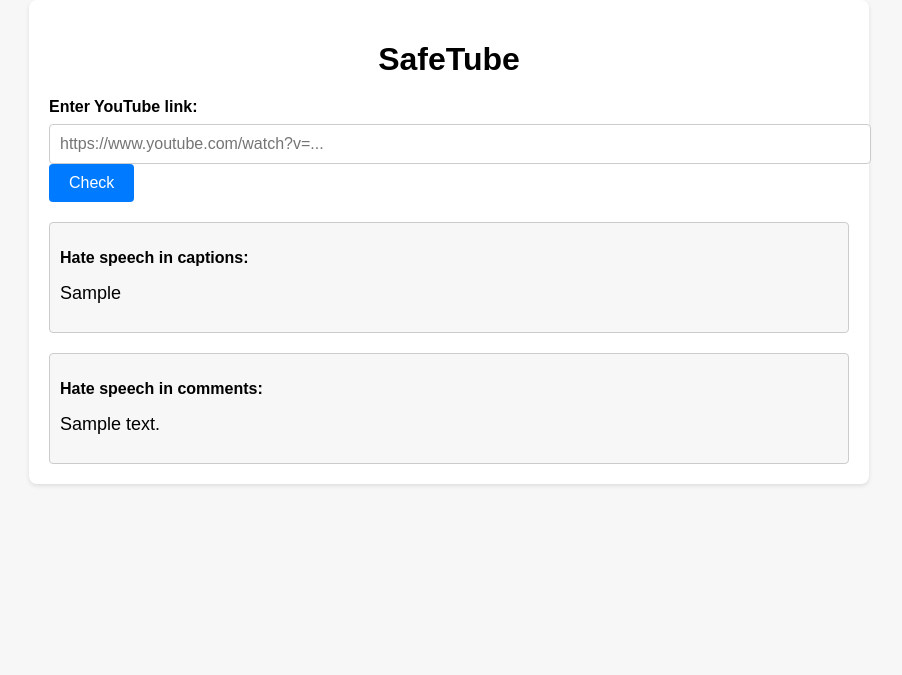
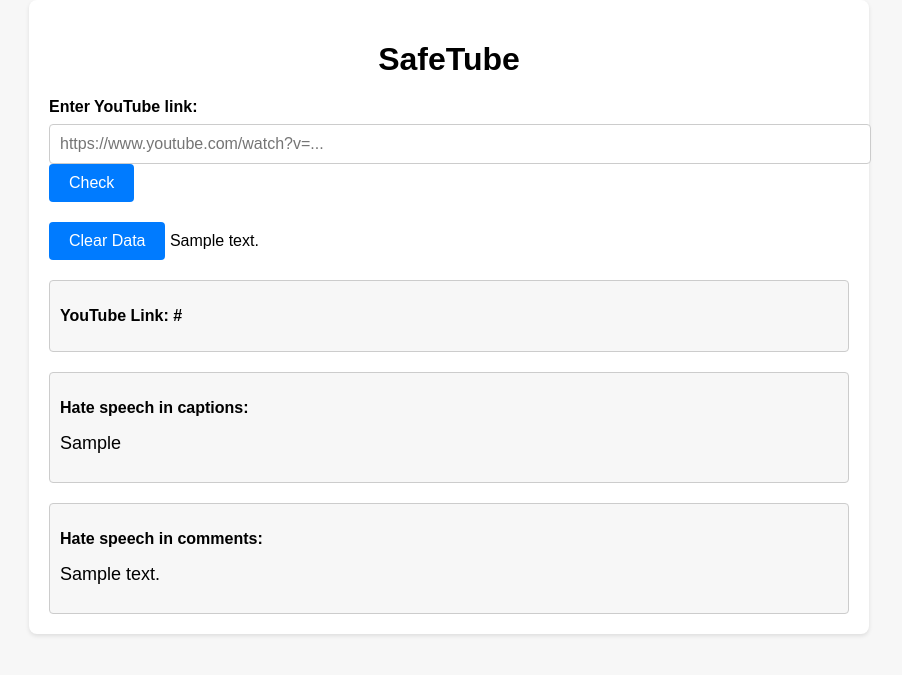
Before and after one commit to janidhu-wijetunga/FYP-Project, a Flask app: template templates/index.html in a window 1280 px wide. Shown: the top 675 px of the page, without its empty margins (191-1093 px from the left). Run offline with Flask 3, Linux system fonts and the light colour scheme; the template is opened without the code that fills it: most values are stand-ins (such as "Sample title", 1, 10 or a date in 2020).

Commit message:
clear data

```diff
--- a/app.py
+++ b/app.py
@@ -10,6 +10,9 @@ from flask import Flask, render_template, request
 load_dotenv()
 api_key = os.getenv("API_KEY")
 
+comments_file_path = "comments.txt"
+transcript_file_path = "transcript.txt"
+
 # Define flask back end.
 app = Flask(__name__)
 @app.route('/', methods=['GET', 'POST'])
@@ -17,13 +20,12 @@ def index():
 
     video_link = ""
     video_id = ""
+    transcript_file_content = ""
+    comments_file_content = ""
 
     if request.method == 'POST':
 
         video_link = request.form.get('input_link')
-
-        comments_file_path = "comments.txt"
-        transcript_file_path = "transcript.txt"
 
         # Split the video link to get the video id.
         video_id = video_link.split("v=")[1]
@@ -70,16 +72,36 @@ def index():
                 f.write("No comments for this video.")
 
         # Read transcripts from the file and assign to a variable.
-        with open(transcript_file_path, "r") as file:
-            transcript_file_content = file.read()
-        print("TRANSCRIPT:", transcript_file_content)
+        if os.path.exists(transcript_file_path):
+            with open(transcript_file_path, "r") as file:
+                transcript_file_content = file.read()
+            print("TRANSCRIPT:", transcript_file_content)
+        else:
+            print("No existing file.")
 
         # Read comments from the file and assign to a variable.
-        with open(comments_file_path, "r", encoding='utf-8') as file:
-            comments_file_content = file.read()
-        print("COMMENTS:", comments_file_content)
+        if os.path.exists(transcript_file_path):
+            with open(comments_file_path, "r", encoding='utf-8') as file:
+                comments_file_content = file.read()
+            print("COMMENTS:", comments_file_content)
+        else:
+            print("No existing file.")
 
-    return render_template('index.html', py_variable_captions=transcript_file_content, py_variable_comments=comments_file_content)
+    return render_template('index.html', py_variable_captions=transcript_file_content, py_variable_comments=comments_file_content, link = video_link)
+
+# To clear existing data.
+@app.route('/delete', methods=['POST'])
+def delete_file():
+    output = ""
+    if os.path.exists(transcript_file_path):
+        os.remove(transcript_file_path)
+        os.remove(comments_file_path)
+        output = "Data deleted successfully."
+    else:
+        output = "Data not found."
+
+    clear_value = ""
+    return render_template('index.html', delete_message = output, py_variable_captions = clear_value, py_variable_comments = clear_value, link = clear_value)
 
 if __name__ == '__main__':
     app.run(debug=True)
--- a/templates/index.html
+++ b/templates/index.html
@@ -10,9 +10,15 @@
         <h1>SafeTube</h1>
         <form action="/" method="post">
             <label for="input_link">Enter YouTube link:</label>
-            <input type="text" id="input_link" name="input_link" placeholder="https://www.youtube.com/watch?v=...">
+            <input type="text" id="input_link" name="input_link" placeholder="https://www.youtube.com/watch?v=..." required>
             <button type="submit">Check</button>
         </form>
+        <form action="/delete" method="post">
+            <button type="submit">Clear Data</button> {{ delete_message }}
+        </form>
+        <div class="result">
+            <p class="result-title">YouTube Link: {{ link }}</p>
+        </div>
         <div class="result">
             <p class="result-title">Hate speech in captions:</p>
             <p class="result-value">{{ py_variable_captions }}</p>
```
